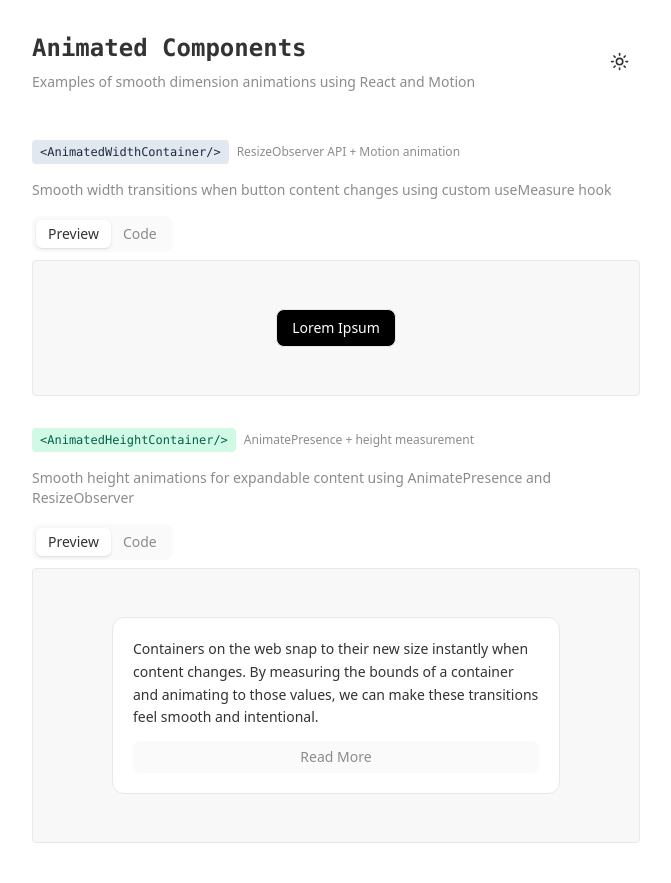
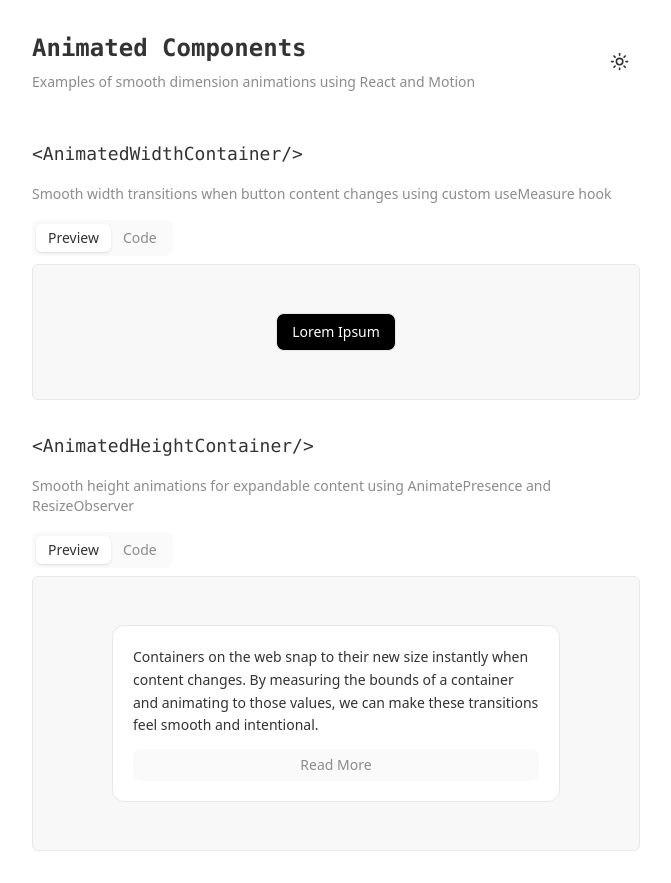
Before and after one commit to mazhugasergei/components, a Next.js app: page / in a window 1280 px wide. Shown: the whole page, without its empty margins (304-975 px from the left). Built offline with nearby package versions, Linux system fonts and the light colour scheme.

Commit message:
Update section titles to typographic style and improve preview styling
- Remove colored badges and technique logic
- Use proper h2 headings for component names
- Make titles look like actual component syntax
- Improve preview container styling with rounded-md
- Clean up component interface

```diff
--- a/src/app/page.tsx
+++ b/src/app/page.tsx
@@ -22,7 +22,6 @@ export default function Home() {
 						key={index}
 						title={component.title}
 						description={component.description}
-						technique={component.technique}
 						badgeColor={component.badgeColor}
 						codeBlocks={component.codeBlocks}
 					>
--- a/src/components/ui/component-section.tsx
+++ b/src/components/ui/component-section.tsx
@@ -1,4 +1,3 @@
-import { cn } from "@/utils/classname"
 import { useState } from "react"
 import { ComponentCode } from "./component-code"
 import { Tabs, TabsContent, TabsList, TabsTrigger } from "./tabs"
@@ -6,7 +5,6 @@ import { Tabs, TabsContent, TabsList, TabsTrigger } from "./tabs"
 interface ComponentSectionProps {
 	title: string
 	description: string
-	technique: string
 	badgeColor: "blue" | "green" | "stone"
 	children: React.ReactNode
 	codeBlocks?: Array<{
@@ -19,24 +17,16 @@ interface ComponentSectionProps {
 export function ComponentSection({
 	title,
 	description,
-	technique,
 	badgeColor = "stone",
 	children,
 	codeBlocks,
 }: ComponentSectionProps) {
 	const [activeTab, setActiveTab] = useState<"preview" | "code">("preview")
 
-	const badgeColors = {
-		blue: "bg-slate-200 text-slate-800 dark:bg-slate-800 dark:text-slate-300",
-		green: "bg-emerald-100 text-emerald-800 dark:bg-emerald-950 dark:text-emerald-300",
-		stone: "bg-muted text-muted-foreground",
-	}
-
 	return (
 		<div className="space-y-4">
-			<div className="flex items-center gap-2">
-				<span className={cn("rounded px-2 py-1 font-mono text-xs", badgeColors[badgeColor])}>{title}</span>
-				<span className="text-muted-foreground text-xs">{technique}</span>
+			<div className="mb-4">
+				<h2 className="text-foreground font-mono text-lg font-medium">{title}</h2>
 			</div>
 			<p className="text-muted-foreground text-sm">{description}</p>
 
@@ -51,7 +41,7 @@ export function ComponentSection({
 				</TabsList>
 
 				<TabsContent isActive={activeTab === "preview"}>
-					<div className="border-border bg-card rounded border p-4">{children}</div>
+					<div className="border-border bg-card rounded-md border p-4">{children}</div>
 				</TabsContent>
 
 				<TabsContent isActive={activeTab === "code"}>
--- a/src/lib/constants.tsx
+++ b/src/lib/constants.tsx
@@ -5,7 +5,6 @@ export const components = [
 	{
 		title: "<AnimatedWidthContainer/>",
 		description: "Smooth width transitions when button content changes using custom useMeasure hook",
-		technique: "ResizeObserver API + Motion animation",
 		badgeColor: "blue" as const,
 		codeBlocks: [
 			{
@@ -101,7 +100,6 @@ export function Example() {
 	{
 		title: "<AnimatedHeightContainer/>",
 		description: "Smooth height animations for expandable content using AnimatePresence and ResizeObserver",
-		technique: "AnimatePresence + height measurement",
 		badgeColor: "green" as const,
 		codeBlocks: [
 			{
```
